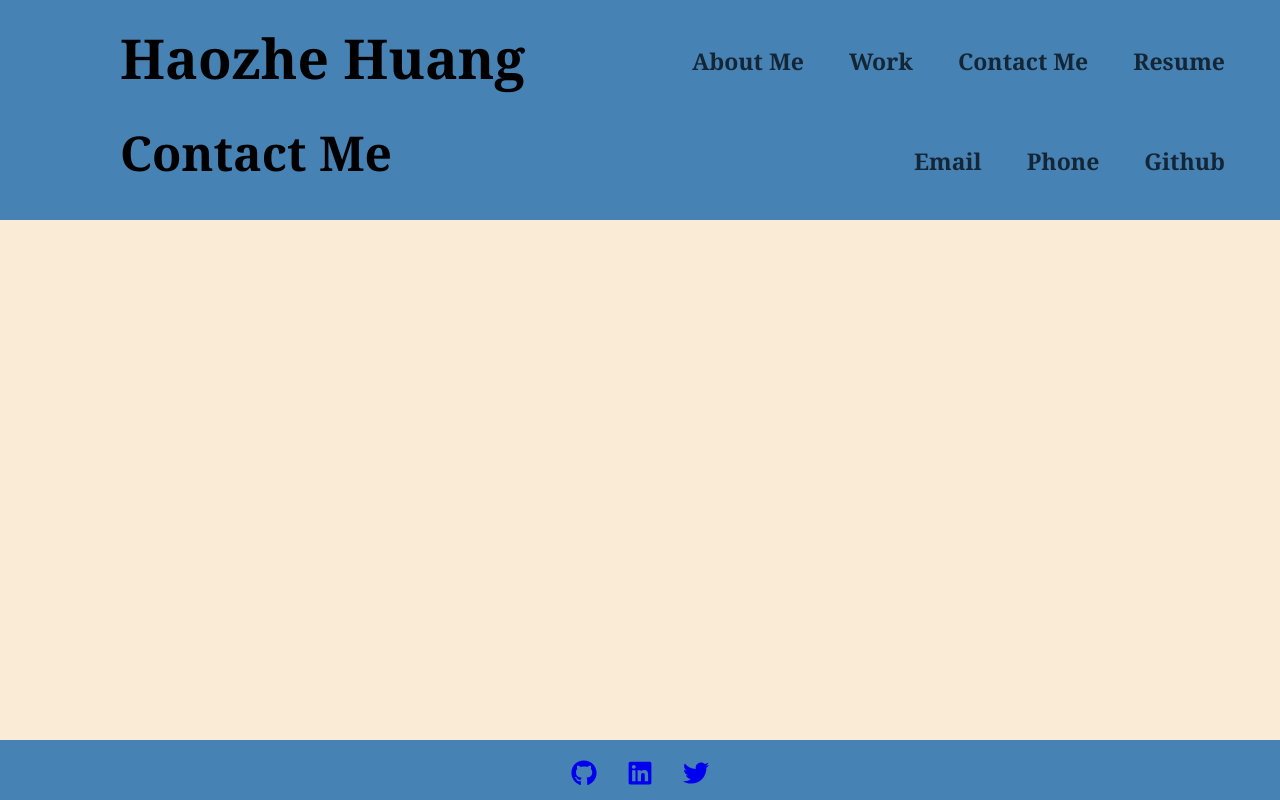
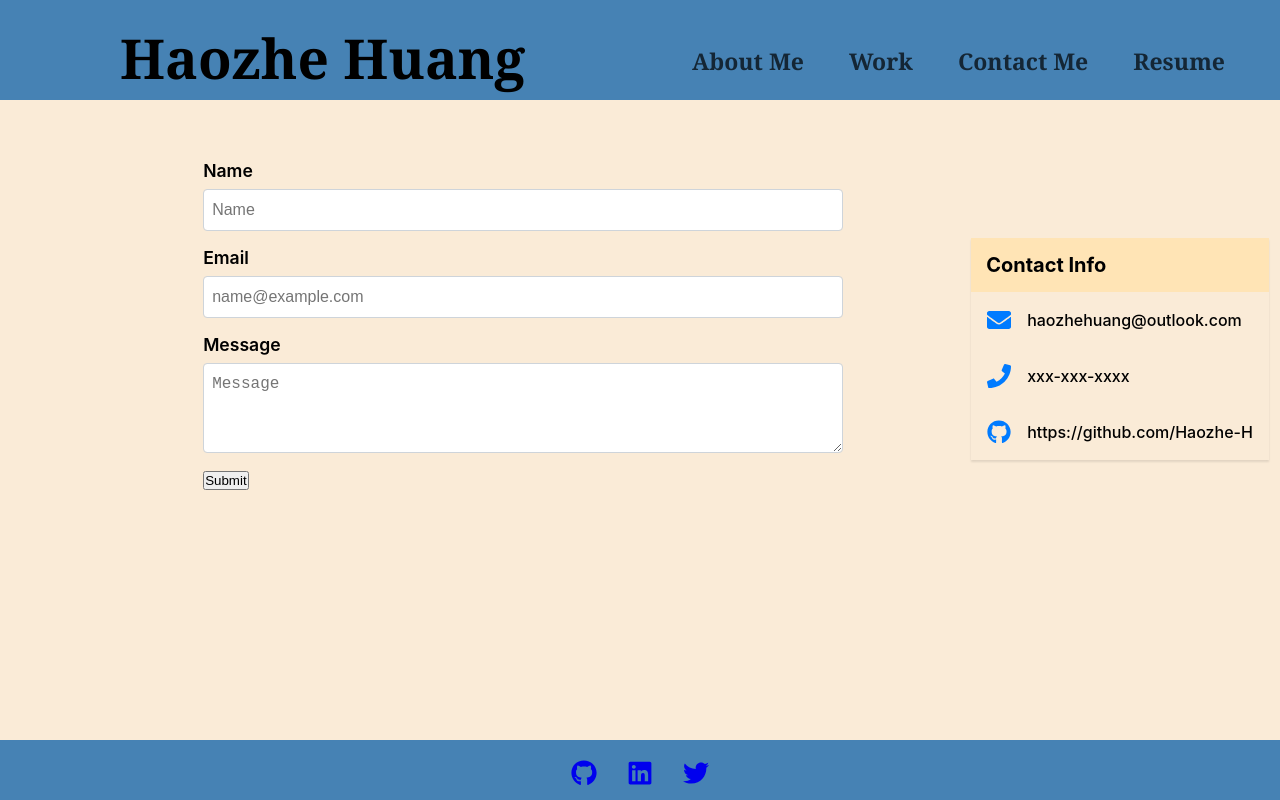
Before and after one commit to Haozhe-H/Portfolio-react, a React (Create React App) app: page /contact in a window 1280 px wide. Built offline with nearby package versions, Linux system fonts and the light colour scheme.

Commit message:
update contact info page

```diff
--- a/package.json
+++ b/package.json
@@ -7,6 +7,7 @@
     "@testing-library/react": "^11.1.0",
     "@testing-library/user-event": "^13.5.0",
     "react": "17.0.2",
+    "react-bootstrap": "^2.7.4",
     "react-dom": "17.0.2",
     "react-icons": "^4.8.0",
     "react-router-dom": "^6.2.1",
--- a/src/components/Contact.js
+++ b/src/components/Contact.js
@@ -1,31 +1,72 @@
 import React from "react";
 import "../styles/Styles.css";
+import { FaPhone, FaEnvelope, FaGithub,} from 'react-icons/fa'
 
 function Contact() {
   return (
-    <section className="contact-me" id="contact-me">
-      <h2>Contact Me</h2>
-      <section className="contact-m">
-        <ul>
-          <li>
-            {/* // eslint-disable-next-line jsx-a11y/anchor-is-valid */}
-            {/* this link goes to my github for current stage */}
-            <a href="https://github.com/Haozhe-H">Email</a>
-            {/* mailto:youremail@example.com */}
+    <div className="container">
+
+      <div className="card-body">
+        <form action="mailto:haozhehuang@outlook.com" method="post">
+          <div className="form-group">
+            <label htmlFor="exampleFormControlInput1">Name</label>
+            <input
+              type="text"
+              name="name"
+              className="form-control"
+              id="exampleFormControlInput1"
+              placeholder="Name"
+            />
+          </div>
+          <div className="form-group">
+            <label htmlFor="exampleFormControlInput2">Email</label>
+            <input
+              type="email"
+              name="_replyto"
+              className="form-control"
+              id="exampleFormControlInput2"
+              placeholder="name@example.com"
+            />
+          </div>
+          <div className="form-group">
+            <label htmlFor="exampleFormControlTextarea1">Message</label>
+            <textarea
+              type="submit"
+              name="Send"
+              className="form-control"
+              id="exampleFormControlTextarea1"
+              placeholder="Message"
+              rows="3"
+            ></textarea>
+          </div>
+          <button type="submit">
+            Submit
+          </button>
+        </form>
+      </div>
+
+
+      <div className="card">
+        <div className="card-header">Contact Info</div>
+        <ul className="list-group list-group-flush">
+          <li className="list-group-item">
+            <FaEnvelope className="contact-info" />
+            haozhehuang@outlook.com
           </li>
-          <li>
-            {/* // eslint-disable-next-line jsx-a11y/anchor-is-valid */}
-            {/* this link goes to my github for current stage */}
-            <a href="https://github.com/Haozhe-H">Phone</a>
-            {/* tel:+1234567890 */}
+          <li className="list-group-item">
+            <FaPhone className="contact-info" />
+            xxx-xxx-xxxx
           </li>
-          <li>
-            <a href="https://github.com/Haozhe-H">Github</a>
+          <li className="list-group-item">
+            <FaGithub className="contact-info" />
+            https://github.com/Haozhe-H
           </li>
         </ul>
-      </section>
-    </section>
+      </div>
+    </div>
   );
 }
 
+
+
 export default Contact;
--- a/src/components/Work.js
+++ b/src/components/Work.js
@@ -92,7 +92,7 @@ function Work() {
       </div>
 
       <div className="container">
-      <a className="button hoverable" href="https://github.com/Haozhe-H">
+        <a className="button hoverable" href="https://github.com/Haozhe-H">
           <div className="box">
             <h4>Work 4</h4>
             <div className="box-text">
--- a/src/styles/Styles.css
+++ b/src/styles/Styles.css
@@ -1,70 +1,68 @@
-*{
+* {
   box-sizing: border-box;
   padding: 0%;
   margin: 0%;
 }
 
-html{
+html {
   scroll-behavior: smooth;
 }
 
-:root{
-    --white:antiquewhite;
-    --blue:steelblue;
-    --button:moccasin;
+:root {
+  --white: antiquewhite;
+  --blue: steelblue;
+  --button: moccasin;
 }
 
-
-body{
+body {
   background-color: antiquewhite;
 }
 
-.header{
+.header {
   padding: 20px;
-    font-family: Georgia, 'Times New Roman', Times, serif;
+  font-family: Georgia, "Times New Roman", Times, serif;
   height: 100px;
   background-color: steelblue;
   color: black;
 }
 
-.header h1{
+.header h1 {
   display: inline-block;
   margin-left: 100px;
   font-size: 55px;
 }
 
-nav{
+nav {
   padding-top: 15px;
   margin-right: 25px;
   float: right;
-    font-family: Georgia, 'Times New Roman', Times, serif;
+  font-family: Georgia, "Times New Roman", Times, serif;
   font-size: 23px;
 }
 
-nav ul{
+nav ul {
   list-style: none;
   display: flex;
 }
 
-nav ul li{
+nav ul li {
   margin-left: 25px;
   padding: 10px;
 }
 
-nav ul li a{
+nav ul li a {
   color: black;
   text-decoration: none;
   font-weight: bold;
   opacity: 0.7;
 }
 
-nav ul :hover{
+nav ul :hover {
   opacity: 1;
   transform: scale(1.05);
 }
 
-
-.bar{
+.bar {
   height: 250px;
   width: 100%;
   /* background-image: url("../"); */
@@ -73,35 +71,34 @@ nav ul :hover{
   background-position: center;
 }
 
-
-.about{
+.about {
   width: 100%;
   padding: 80px;
 }
 
-.about img{
+.about img {
   height: auto;
   width: 500px;
 }
 
-.about-text{
+.about-text {
   width: 800px;
 }
 
-.about-text h2{
-    font-family: Georgia, 'Times New Roman', Times, serif;
+.about-text h2 {
+  font-family: Georgia, "Times New Roman", Times, serif;
   font-size: 48px;
   font-weight: bold;
   margin-bottom: 15px;
 }
 
-.about-text p{
+.about-text p {
   font-size: 120%;
   line-height: 35px;
   margin-bottom: 25px;
 }
 
-.main{
+.main {
   display: flex;
   width: 95%;
   margin: auto;
@@ -109,28 +106,28 @@ nav ul :hover{
   justify-content: space-around;
 }
 
-.work{
+.work {
   width: 100%;
   padding: 80px;
   overflow: hidden;
 }
 
-.title h2{
-    font-family: Georgia, 'Times New Roman', Times, serif;
+.title h2 {
+  font-family: Georgia, "Times New Roman", Times, serif;
   font-size: 48px;
   font-weight: bold;
   margin-bottom: 15px;
   text-align: center;
 }
 
-.container{
+.container {
   display: flex;
-    justify-content: space-between;
+  justify-content: center;
   align-items: center;
   min-height: 450px;
 }
 
-.button{
+.button {
   background-color: var(--button);
   height: 450px;
   width: 100%;
@@ -141,13 +138,13 @@ nav ul :hover{
   opacity: 0.7;
 }
 
-.container a.hoverable:hover{
+.container a.hoverable:hover {
   opacity: 1;
   box-shadow: 5px 5px 5px black;
   transform: scale(1.05);
 }
 
-.box{
+.box {
   height: auto;
   width: 100%;
   padding: 20px 35px;
@@ -155,12 +152,12 @@ nav ul :hover{
   color: black;
 } /*dont quite understand here, uncomment box makes what difference???*/
 
-.box h4{
+.box h4 {
   font-size: 35px;
   margin-bottom: 15px;
 }
 
-.box-text{
+.box-text {
   font-size: 120%;
   line-height: 30px;
   margin-bottom: 2px;
@@ -169,18 +166,18 @@ nav ul :hover{
   /*same as about-text*/
 }
 
-.contact-me{
+.contact-me {
   height: auto;
   width: 100%;
   /* display: inline-block; */ /*inline block is not for a whole section, its for an element only*/
   padding: 20px;
-    font-family: Georgia, 'Times New Roman', Times, serif;
-    /* background-color: bisque; *//*save for later*/
-    background-color: var(--blue);
+  font-family: Georgia, "Times New Roman", Times, serif;
+  /* background-color: bisque; */ /*save for later*/
+  /* background-color: var(--blue); */
   color: black;
 }
 
-.contact-me h2{
+.contact-me h2 {
   display: inline-block;
   font-size: 48px;
   font-weight: bold;
@@ -189,114 +186,232 @@ nav ul :hover{
   justify-content: center;
 }
 
-.contact-m{
+.contact-m {
   padding-top: 15px;
   margin-right: 25px;
   float: right;
-    font-family: Georgia, 'Times New Roman', Times, serif;
+  font-family: Georgia, "Times New Roman", Times, serif;
   font-size: 23px;
 }
 
-.contact-m ul{
+.contact-m ul {
   list-style: none;
   display: flex;
 }
 
-.contact-m ul li{
+.contact-m ul li {
   margin-left: 25px;
   padding: 10px;
 }
 
-.contact-m ul li a{
+.contact-m ul li a {
   color: black;
   text-decoration: none;
   font-weight: bold;
   opacity: 0.7;
 }
 
-.contact-m ul :hover{
+.contact-m ul :hover {
   opacity: 1;
   transform: scale(1.05);
 }
 
-.footer{
+.footer {
   position: fixed;
   bottom: 0;
   width: 100%;
   padding: 20px;
-    font-family: Georgia, 'Times New Roman', Times, serif;
+  font-family: Georgia, "Times New Roman", Times, serif;
   height: 60px;
   background-color: steelblue;
   color: black;
 }
 
-.footer-div{
+.footer-div {
   display: flex;
   justify-content: center;
 }
 
-.icon{
+.icon {
   display: flex;
   justify-content: flex-end;
   margin-bottom: 5px;
 }
 
+.card-body {
+  width: 50%;
+  margin-right: 10%;
+  margin-left: 15%;
+}
+
+.contact-info {
+  margin-right: 15px;
+}
+
+.form-group {
+  margin-bottom: 1rem;
+}
+
+.form-group label {
+  display: block;
+  margin-bottom: 0.5rem;
+  font-weight: 600;
+  font-size: 1.1rem;
+}
+
+.form-group input[type="text"],
+.form-group input[type="email"],
+.form-group textarea {
+  display: block;
+  width: 100%;
+  padding: 0.5rem;
+  font-size: 1rem;
+  line-height: 1.5;
+  color: #495057;
+  background-color: #fff;
+  background-clip: padding-box;
+  border: 1px solid #ced4da;
+  border-radius: 0.25rem;
+  transition: border-color 0.15s ease-in-out, box-shadow 0.15s ease-in-out;
+}
+
+.form-group input[type="text"]:focus,
+.form-group input[type="email"]:focus,
+.form-group textarea:focus {
+  outline: none;
+  border-color: #4d90fe;
+  box-shadow: 0 0 0 0.2rem rgba(77, 144, 254, 0.25);
+}
+
+.form-group input[type="submit"] {
+  display: block;
+  margin-top: 1rem;
+  padding: 0.5rem 1rem;
+  font-size: 1.1rem;
+  font-weight: 600;
+  line-height: 1.5;
+  color: #fff;
+  background-color: #007bff;
+  border: none;
+  border-radius: 0.25rem;
+  cursor: pointer;
+}
+
+.form-group input[type="submit"]:hover {
+  background-color: #0069d9;
+}
+
+.form-group input[type="submit"]:focus {
+  outline: none;
+  box-shadow: 0 0 0 0.2rem rgba(0, 123, 255, 0.5);
+}
+
+.form-group .invalid-feedback {
+  display: block;
+  margin-top: 0.25rem;
+  font-size: 0.9rem;
+  color: #dc3545;
+}
+
+.card {
+  margin-top: 3rem;
+  background-color: var(--button);
+  border: none;
+  border-radius: 0;
+  box-shadow: 0 2px 2px rgba(0, 0, 0, 0.1);
+}
+
+.card-header {
+  font-size: 1.25rem;
+  font-weight: 700;
+  background-color: var(--button);
+  border-bottom: none;
+  margin: 15px;
+}
+
+.list-group-item {
+  background-color: var(--white);
+  border: none;
+  border-radius: 0;
+  font-size: 1rem;
+  font-weight: 500;
+  padding: 1rem;
+  display: flex;
+  align-items: center;
+}
+
+.list-group-item svg {
+  width: 1.5rem;
+  height: 1.5rem;
+  margin-right: 1rem;
+  color: #007bff;
+}
+
 @media screen and (max-width: 1243px) {
-    .box-text{
+  .box-text {
     display: none;
   }
-    .button{
+  .button {
     height: 200px;
   }
 }
 
 @media screen and (max-width: 1205px) {
-    .header{
+  .header {
     height: 135px;
     text-align: center;
   }
 
-    .header h1{
+  .header h1 {
     margin: auto;
   }
 
-    nav{
+  nav {
     width: 100%;
   }
 
-    nav ul li{
+  nav ul li {
     margin: auto;
-
   }
-
 }
 
 @media screen and (max-width: 1118px) {
-    .main{
+  .main {
     flex-wrap: wrap;
   }
 
-    .main img{
-        margin: auto
-    };
+  .main img {
+    margin: auto;
+  }
 }
 
 @media screen and (max-width: 1008px) {
-    .contact-me{
+  .contact-me {
     height: 145px;
     text-align: center;
   }
 
-    .contact-me h2{
+  .contact-me h2 {
     margin: auto;
   }
 
-    .contact-m{
+  .contact-m {
     width: 100%;
   }
 
-    .contact-m ul li{
+  .contact-m ul li {
     margin: auto;
   }
+}
 
+@media screen and (max-width: 768px) {
+  .container {
+    flex-direction: column;
   }
+
+  .card-body {
+    width: 100%;
+    margin-right: 0;
+    margin-bottom: 2rem;
+  }
+}
```
Also changed, not shown: 1 other file (tests, documents, lock files or other folders). Lines whose indentation alone changed are shown as unchanged.
